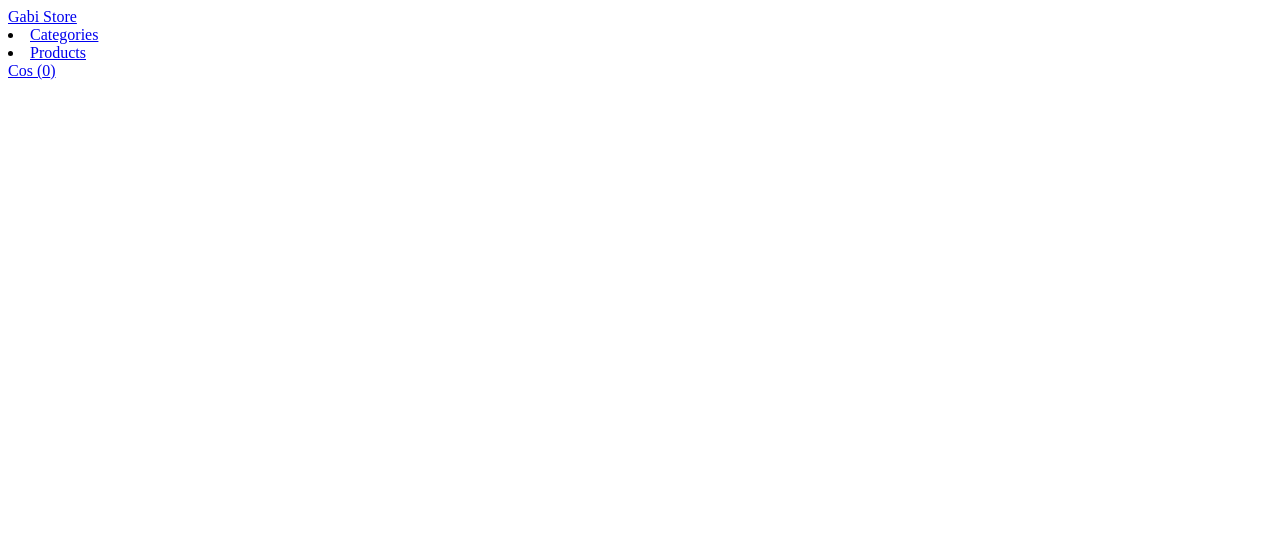
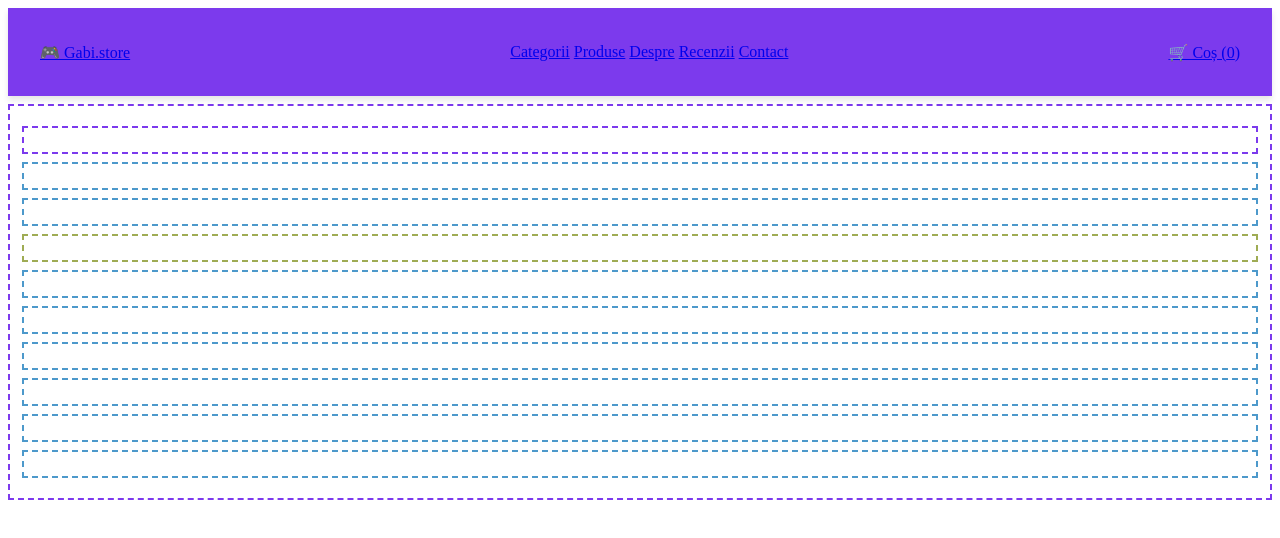
Before and after one commit to gabiherascu/gabi.shop, a plain HTML site: page index.html in a window 1280 px wide. Drawn offline with Linux system fonts and the light colour scheme; files that its build step writes are made by us from their sources.

Commit message:
am facut structura

```diff
--- a/css/style.css
+++ b/css/style.css
@@ -0,0 +1,43 @@
+header , main, section, article{
+    border: 2px dashed #7C3AED;
+    padding: 12px;
+    margin: 8px 0;
+}
+  section {border-color: hsl(204, 55%, 55%);}
+  article {border-color: hsla(69, 94%, 27%, 0.678);}
+
+.hero {
+    border-color:#7C3AED
+}
+.categories {
+    border-color: hsl(204, 55%, 55%);
+}
+.products {
+    border-color: hsla(69, 94%, 27%, 0.678);
+}
+
+.navbar {
+    position: sticky;
+    top: 0;
+    z-index: 1000;
+    background-color: #7C3AED;
+    backdrop-filter: blur(10px);
+    border-bottom: 2px solid #7C3AED;
+    box-shadow: 0 4px 6px rgba(0, 0, 0, 0.1);
+
+}
+
+.container {
+    max-width: 1200px;
+    margin: 0 auto;
+    padding: 0 16px;
+
+}
+
+.nav-inner {
+    display: flex;
+    justify-content: space-between;
+    align-items: center;
+    height: 60px;
+
+}
--- a/index.html
+++ b/index.html
@@ -1,31 +1,37 @@
 <!DOCTYPE html>
-<html lang="en">
+<html lang="ro">
 <head>
  <meta charset="UTF-8">
  <meta name="viewport" content="width=device-width, initial-scale=1.0">
-    <title>Document</title>
-    <link rel="stylesheet" href="/css/style.css">
+ <title>Gabi.store</title>
+ <link rel="stylesheet" href="style.css">
 </head>
 <body>
  <header class="navbar" id="top">
    <div class="container nav-inner">
-                <a href="#" class="🟧">Gabi Store</a>
-                <nav class="nav links" id ="navLinks">
-                        <li><a href="#categories">Categories</a></li>
-                        <li><a href="#products">Products</a></li>
+     <a href="#top" class="logo">🎮 Gabi.store</a>
+     <nav class="nav-links" id="navLinks">
+       <a href="#categories">Categorii</a>
+       <a href="#products">Produse</a>
+       <a href="#about">Despre</a>
+       <a href="#testimonials">Recenzii</a>
+       <a href="#contact">Contact</a>
      </nav>
-                <a href="#products" class="cart">Cos (<span id="cartCount">0</span>)</a>
+     <a href="#products" class="cart">🛒 Coș (<span id="cartCount">0</span>)</a>
    </div>
  </header>
  <main>
-        <section class="hero" id="hero">
-            <div class="container"></div>
-        </section>
-        <section class="categories" id="categories">
-            <div class="container"></div>
-        </section>
-        <section class="products" id="products">
-            <div class="container"></div>
-        </section>
+   <section class="hero" id="hero"></section>
+   <section class="benefits" id="benefits"></section>
+   <section class="categories" id="categories"></section>
+   <section class="products" id="products"></section>
+   <section class="featured" id="featured"></section>
+   <section class="deal" id="deal"></section>
+   <section class="testimonials" id="testimonials"></section>
+   <section class="about" id="about"></section>
+   <section class="faq" id="faq"></section>
+   <section class="newsletter" id="newsletter"></section>
  </main>
+ <footer class="footer" id="contact"></footer>
 </body>
+</html>
```
Lines whose indentation alone changed are shown as unchanged.
